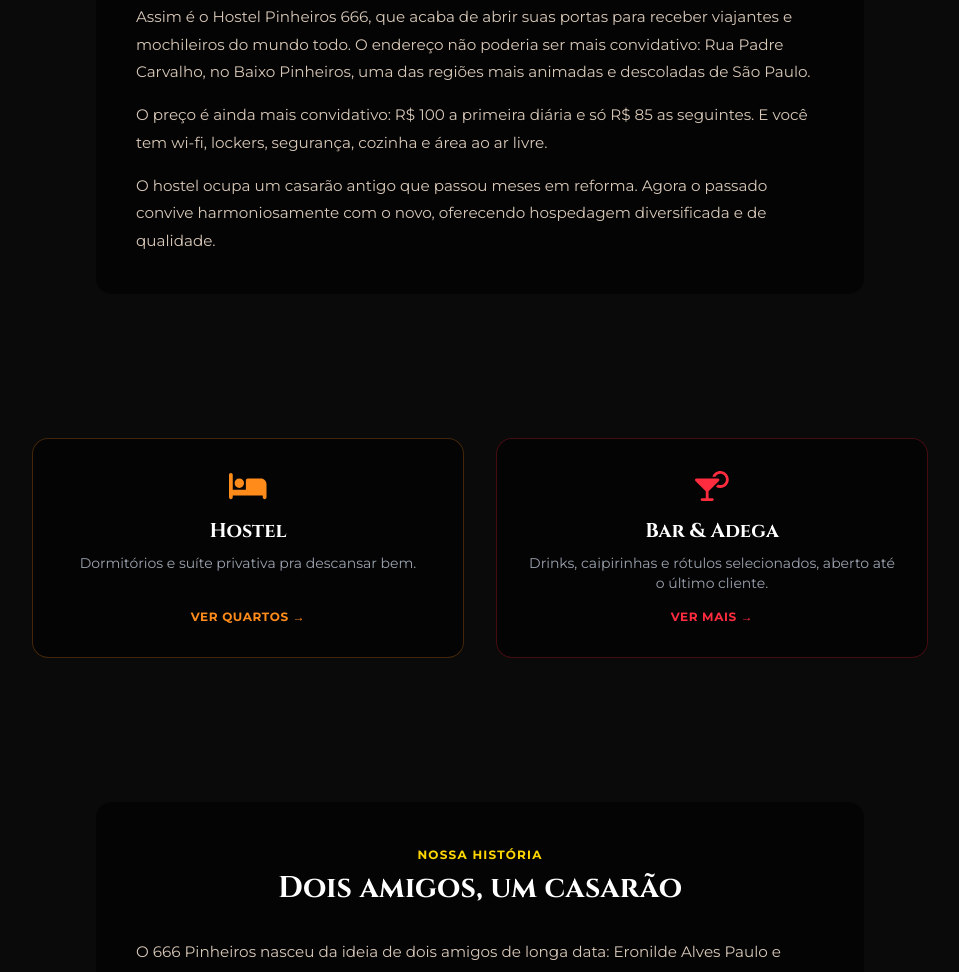
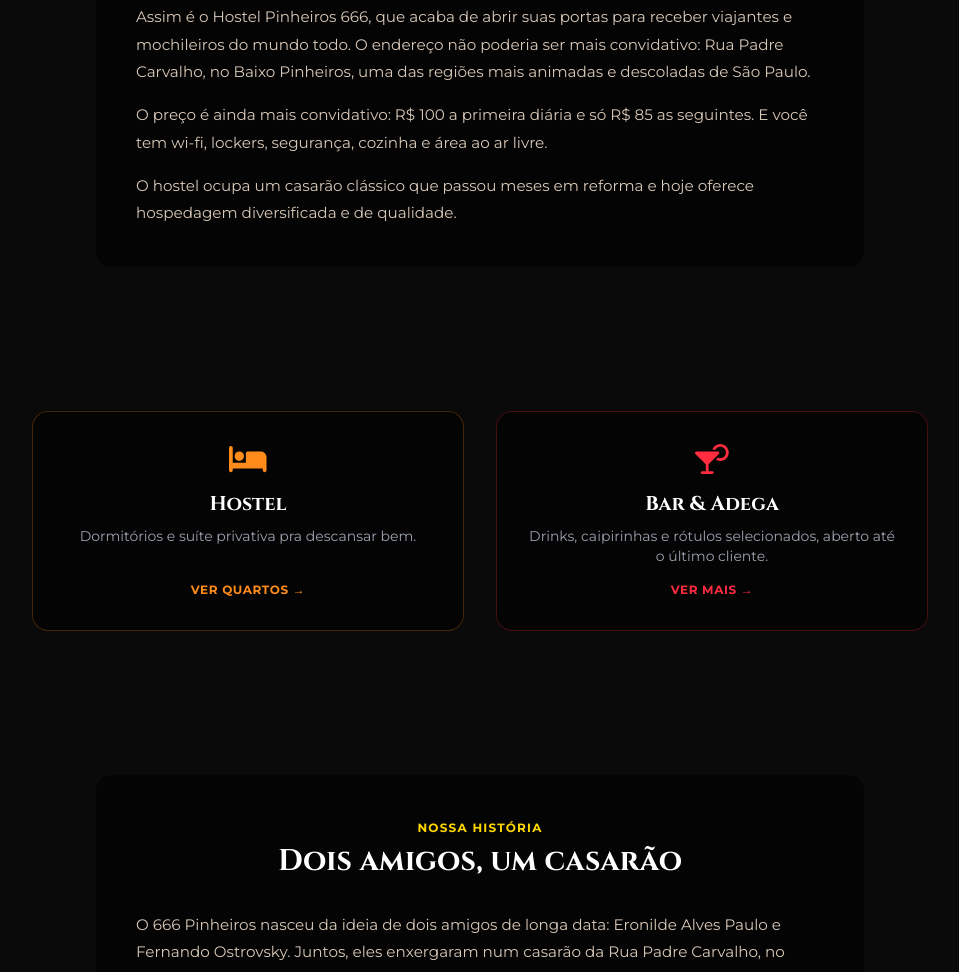
Before and after one commit to BitMonster04/666hostel, a plain HTML site: page index.html in a window 1280 px wide. Shown: the part 1063-2035 px from the top of the page, without its empty margins (160-1119 px from the left). Drawn offline with Linux system fonts and the light colour scheme.

Commit message:
Início: boas-vindas com "casarão clássico"
Co-Authored-By: Claude Opus 5.5 <noreply@anthropic.com>

```diff
--- a/index.html
+++ b/index.html
@@ -170,7 +170,7 @@
             <!-- editavel:paragrafos inicio-boasvindas-texto | Boas-vindas: texto -->
             <p>Assim é o Hostel Pinheiros 666, que acaba de abrir suas portas para receber viajantes e mochileiros do mundo todo. O endereço não poderia ser mais convidativo: Rua Padre Carvalho, no Baixo Pinheiros, uma das regiões mais animadas e descoladas de São Paulo.</p>
             <p>O preço é ainda mais convidativo: R$ 100 a primeira diária e só R$ 85 as seguintes. E você tem wi-fi, lockers, segurança, cozinha e área ao ar livre.</p>
-            <p>O hostel ocupa um casarão antigo que passou meses em reforma. Agora o passado convive harmoniosamente com o novo, oferecendo hospedagem diversificada e de qualidade.</p>
+            <p>O hostel ocupa um casarão clássico que passou meses em reforma e hoje oferece hospedagem diversificada e de qualidade.</p>
             <!-- /editavel -->
         </div>
     </section>
```
